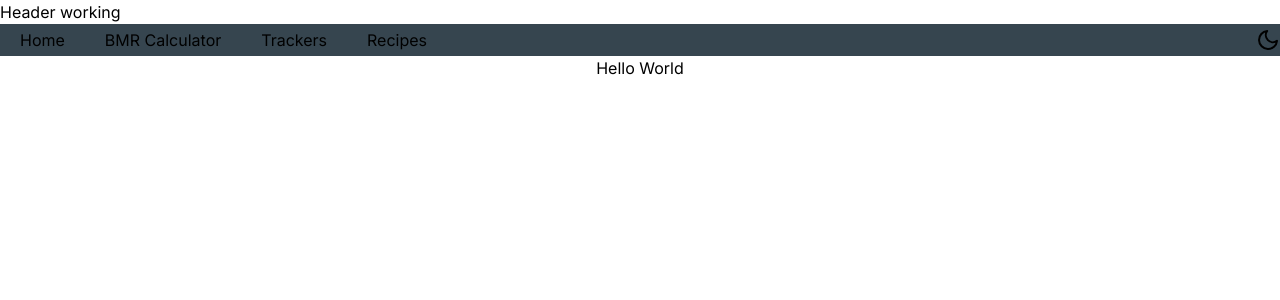
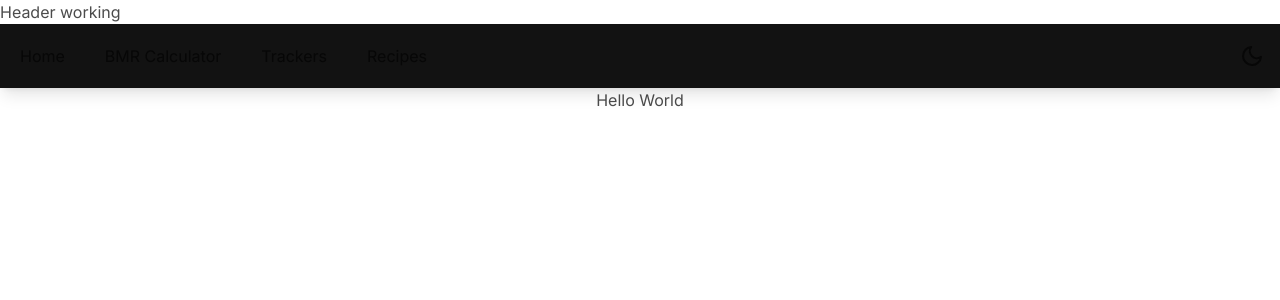
Before and after one commit to nikolajnowicki/simply-calories, a Next.js app in the folder simply-calories/: page / in a window 1280 px wide. Shown: the top 300 px of the page. Built offline with nearby package versions, Linux system fonts and the light colour scheme.

Commit message:
Adusted Nav

```diff
--- a/simply-calories/src/app/globals.css
+++ b/simply-calories/src/app/globals.css
@@ -2,20 +2,21 @@
 @tailwind components;
 @tailwind utilities;
 
+
+
+/* Light mode styles */
 :root {
-  --foreground-rgb: 0, 0, 0;
-  --background-start-rgb: 214, 219, 220;
-  --background-end-rgb: 255, 255, 255;
+  --background-color: #ffffff;
+  --text-color: #030303b6;
+
 }
 
-@media (prefers-color-scheme: dark) {
-  :root {
-    --foreground-rgb: 255, 255, 255;
-    --background-start-rgb: 0, 0, 0;
-    --background-end-rgb: 0, 0, 0;
-  }
+/* Dark mode styles */
+.dark {
+  --background-color: #323136;
+  --text-color: #ffffff;
+
 }
-
 
 html, body {
     height: 100%;
@@ -26,4 +27,6 @@ html, body {
     display: flex;
     align-items: center;
     flex-direction: column;
+    background-color: var(--background-color);
+    color: var(--text-color);
   }
--- a/simply-calories/src/components/desktop/NavBar/NavBar.tsx
+++ b/simply-calories/src/components/desktop/NavBar/NavBar.tsx
@@ -1,18 +1,24 @@
 import ThemeSwitcher from "@/components/shared/ThemeSwitcher";
 import { NavBarButton } from "./NavBarButton";
+import { NavBarButtonDropdown } from "./NavBarButtonDropDown";
+
+const dropdownItems = [
+  { text: "Calorie Tracker", href: "/calorie-tracker" },
+  { text: "Fasting Tracker", href: "/fasting-tracker" },
+];
 
 export const NavBar = () => {
   return (
-    <nav className="flex flex-row justify-left items-center w-full justify-between bg-DarkUiCol">
-      <div className="">
-        <NavBarButton text="Home" href="/"></NavBarButton>
-        <NavBarButton text="BMR Calculator" href="/bmr-calc"></NavBarButton>
-        <NavBarButton text="Trackers" href="/calorie-tracker"></NavBarButton>
-        <NavBarButton text="Recipes" href="/recipes"></NavBarButton>
-      </div>
+    <nav className="flex flex-row justify-between items-center w-full h-16 shadow-lg bg-DarkUiCol">
+      <ul className="flex">
+        <NavBarButton text="Home" href="/" />
+        <NavBarButton text="BMR Calculator" href="/bmr-calc" />
+        <NavBarButtonDropdown text="Trackers" dropdownItems={dropdownItems} />
+        <NavBarButton text="Recipes" href="/recipes" />
+      </ul>
 
-      <div className="flex justify-right">
-        <ThemeSwitcher></ThemeSwitcher>
+      <div className="flex">
+        <ThemeSwitcher />
       </div>
     </nav>
   );
--- a/simply-calories/src/components/desktop/NavBar/NavBarButton.tsx
+++ b/simply-calories/src/components/desktop/NavBar/NavBarButton.tsx
@@ -5,12 +5,14 @@ type NavBarButtonProps = {
   href: string;
 };
 
-export const NavBarButton = (props: NavBarButtonProps) => {
+export const NavBarButton = ({ text, href }: NavBarButtonProps) => {
   return (
-    <Link href={props.href}>
-      <button className="px-4 py-1 mx-1 bg-transparent dark:bg-gray-700">
-        {props.text}
-      </button>
-    </Link>
+    <li className="list-none">
+      <Link href={href} passHref>
+        <div className="flex justify-center items-center px-4 py-1 mx-1 h-16 text-md bg-transparent dark:hover:text-DarkTextCol2 cursor-pointer dark:focus:text-DarkTextCol2">
+          {text}
+        </div>
+      </Link>
+    </li>
   );
 };
--- /dev/null
+++ b/simply-calories/src/components/desktop/NavBar/NavBarButtonDropDown.tsx
@@ -0,0 +1,83 @@
+"use client";
+import React, { useState, useRef, useEffect } from "react";
+import Link from "next/link";
+
+type NavBarButtonDropdownProps = {
+  text: string;
+  dropdownItems: { text: string; href: string }[];
+};
+
+export const NavBarButtonDropdown = ({
+  text,
+  dropdownItems,
+}: NavBarButtonDropdownProps) => {
+  const [isOpen, setIsOpen] = useState(false);
+  const dropdownRef = useRef<HTMLDivElement>(null);
+
+  useEffect(() => {
+    const handleFocus = (event: FocusEvent) => {
+      if (
+        dropdownRef.current &&
+        dropdownRef.current.contains(event.target as Node)
+      ) {
+        setIsOpen(true);
+      }
+    };
+
+    const handleBlur = (event: FocusEvent) => {
+      setTimeout(() => {
+        if (
+          dropdownRef.current &&
+          !dropdownRef.current.contains(document.activeElement)
+        ) {
+          setIsOpen(false);
+        }
+      }, 0);
+    };
+
+    document.addEventListener("focusin", handleFocus);
+    document.addEventListener("focusout", handleBlur);
+
+    return () => {
+      document.removeEventListener("focusin", handleFocus);
+      document.removeEventListener("focusout", handleBlur);
+    };
+  }, []);
+
+  return (
+    <div
+      className="relative inline-block"
+      ref={dropdownRef}
+      onMouseEnter={() => setIsOpen(true)}
+      onMouseLeave={() => setIsOpen(false)}
+    >
+      <button
+        className="px-4 py-1 mx-1 h-16 bg-transparent dark:hover:text-DarkTextCol2"
+        aria-haspopup="true"
+        aria-expanded={isOpen}
+      >
+        {text}
+      </button>
+      {isOpen && (
+        <ul className={`absolute left-0 top-full translate-y-px  shadow-lg `}>
+          {dropdownItems.map((item, index) => (
+            <li
+              key={index}
+              className={`dark:bg-DarkUiCol ${
+                index < dropdownItems.length - 1
+                  ? "border-b border-gray-400"
+                  : ""
+              }`}
+            >
+              <Link href={item.href} passHref>
+                <div className="block px-4 py-2 dark:hover:text-DarkTextCol2 dark:focus:text-DarkTextCol2  cursor-pointer whitespace-nowrap w-auto min-w-[150px]">
+                  {item.text}
+                </div>
+              </Link>
+            </li>
+          ))}
+        </ul>
+      )}
+    </div>
+  );
+};
--- a/simply-calories/src/components/shared/ThemeSwitcher.tsx
+++ b/simply-calories/src/components/shared/ThemeSwitcher.tsx
@@ -17,7 +17,7 @@ export default function ThemeSwitcher() {
 
   return (
     <button
-      className="flex justify-center items-center w-6 h-6 cursor-pointer bg-transparent border-none p-0"
+      className="flex justify-center items-center w-6 h-6 cursor-pointer bg-transparent border-none p-0 mr-4"
       onClick={() => setTheme(resolvedTheme === "dark" ? "light" : "dark")}
       aria-label="Toggle Theme"
     >
--- a/simply-calories/tailwind.config.ts
+++ b/simply-calories/tailwind.config.ts
@@ -9,6 +9,11 @@ const config: Config = {
   ],
   theme: {
     extend: {
+      spacing: {
+        "0.5": "0.125rem",
+        "0.25": "0.0625rem",
+        px: "1px",
+      },
       colors: {
         // Light Theme
 
@@ -20,11 +25,12 @@ const config: Config = {
 
         // Dark Theme
 
-        DarkbgCol: "#161A30",
+        DarkbgCol: "#121212",
         DarkPrimaryCol: "#31304D",
         DarkSecondaryCol: "#B6BBC4",
-        DarkUiCol: "#36454F",
+        DarkUiCol: "#121212",
         DarkTextCol: "#F0ECE5",
+        DarkTextCol2: "#FFBF00",
 
         // Universal
 
```
